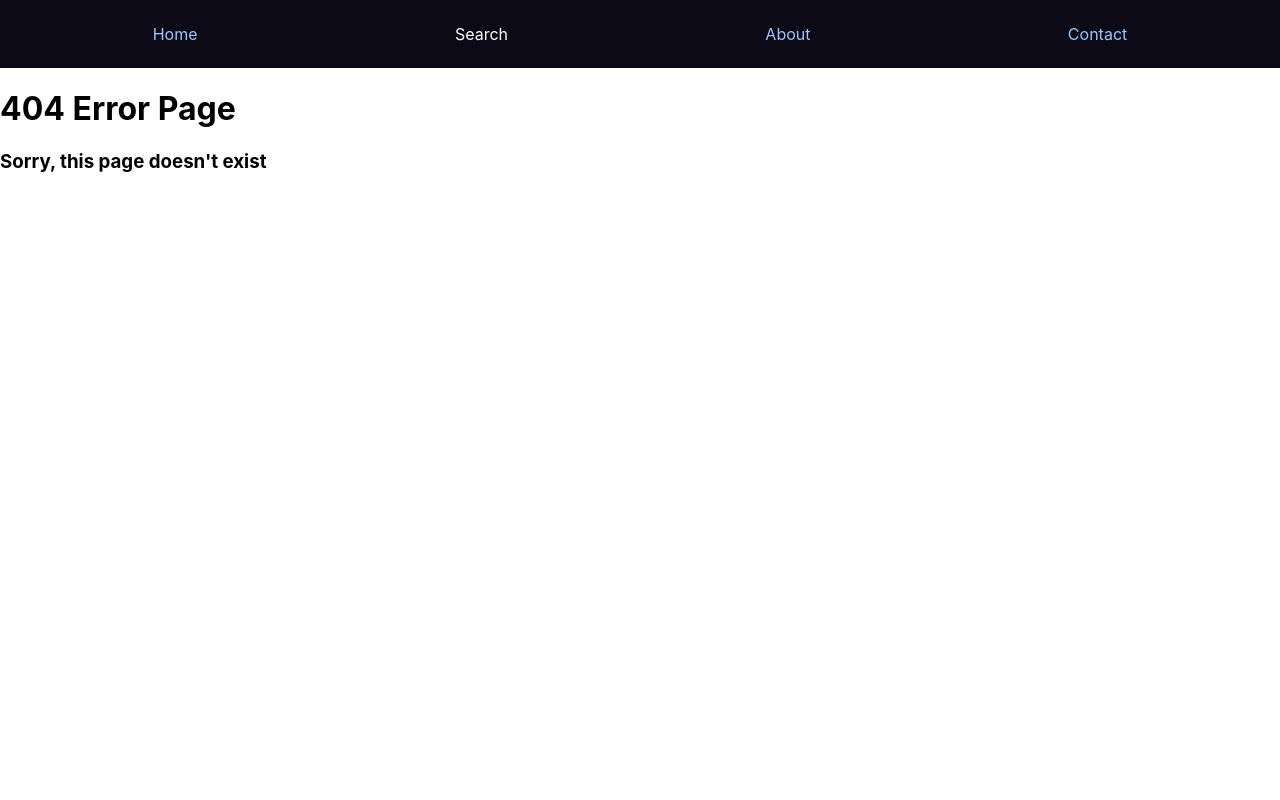
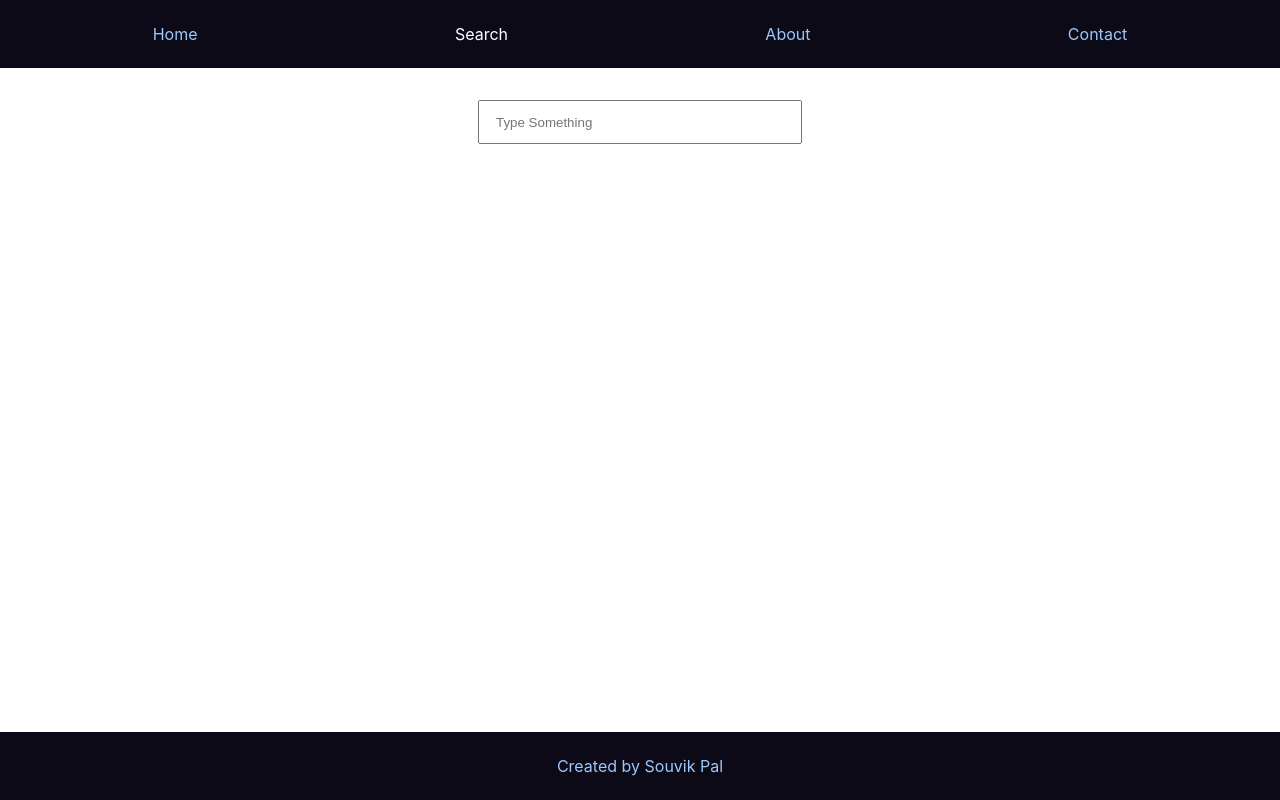
Before and after one commit to souvikpal2000/React-Practice, a React (Create React App) app in the folder live-imagesearch/: page /search in a window 1280 px wide. Before the commit this address had no page. Built offline with nearby package versions, Linux system fonts and the light colour scheme; no server answers.

Commit message:
Search Functionality Added

```diff
--- a/live-imagesearch/package.json
+++ b/live-imagesearch/package.json
@@ -6,6 +6,7 @@
     "@testing-library/jest-dom": "^5.16.2",
     "@testing-library/react": "^12.1.2",
     "@testing-library/user-event": "^13.5.0",
+    "axios": "^0.25.0",
     "react": "^17.0.2",
     "react-dom": "^17.0.2",
     "react-router-dom": "^5.3.0",
--- a/live-imagesearch/src/App.jsx
+++ b/live-imagesearch/src/App.jsx
@@ -2,7 +2,9 @@ import React from "react";
 import { Switch, Route } from "react-router-dom";
 
 import Navbar from "./Components/Navbar";
+import Footer from "./Components/Footer";
 import Home from "./Components/Home";
+import Search from "./Components/Search";
 import About from "./Components/About";
 import Contact from "./Components/Contact";
 import Error from "./Components/Error";
@@ -13,10 +15,12 @@ const App = () => {
             <Navbar />
             <Switch>
                 <Route path="/" component={Home} exact/>
+                <Route path="/search" component={Search} exact/>
                 <Route path="/about" component={About}/>
                 <Route path="/contact" component={Contact}/>
                 <Route component={Error}/>
             </Switch>
+            <Footer />
         </>
     )
 }
--- a/live-imagesearch/src/Components/About.jsx
+++ b/live-imagesearch/src/Components/About.jsx
@@ -3,8 +3,10 @@ import React from "react";
 const About = () => {
     return(
         <>
-            <h1>About Page</h1>
-            <h3>Welcome to my World</h3>
+            <div className="container">
+                <h1>About Page</h1>
+                <h3>Welcome to my World</h3>
+            </div>
         </>
     )
 }
--- a/live-imagesearch/src/Components/Contact.jsx
+++ b/live-imagesearch/src/Components/Contact.jsx
@@ -3,8 +3,10 @@ import React from "react";
 const Contact = () => {
     return(
         <>
-            <h1>Contact Page</h1>
-            <h3>Welcome to my World</h3>
+            <div className="container">
+                <h1>Contact Page</h1>
+                <h3>Welcome to my World</h3>
+            </div>
         </>
     )
 }
--- a/live-imagesearch/src/Components/Error.jsx
+++ b/live-imagesearch/src/Components/Error.jsx
@@ -4,9 +4,11 @@ import { NavLink } from "react-router-dom";
 const Error = () => {
     return(
         <>
-            <h1>404 Error Page</h1>
-            <h3>Sorry, this page doesn't exist</h3>
-            <NavLink to="/" className="goBack">Go Back</NavLink>
+            <div className="container">
+                <h1>404 Error Page</h1>
+                <h3>Sorry, this page doesn't exist</h3>
+                <NavLink to="/" className="goBack">Go Back</NavLink>
+            </div>
         </>
     )
 }
--- /dev/null
+++ b/live-imagesearch/src/Components/Footer.jsx
@@ -0,0 +1,13 @@
+import React from "react";
+
+const Footer = () => {
+    return(
+        <>
+            <div className="footContainer">
+                <p>Created by Souvik Pal</p>
+            </div>
+        </>
+    )
+}
+
+export default Footer;
--- a/live-imagesearch/src/Components/Home.jsx
+++ b/live-imagesearch/src/Components/Home.jsx
@@ -3,8 +3,10 @@ import React from "react";
 const Home = () => {
     return(
         <>
-            <h1>Home Page</h1>
-            <h3>Welcome to my World</h3>
+            <div className="container">
+                <h1>Home Page</h1>
+                <h3>Welcome to my World</h3>
+            </div>
         </>
     )
 }
--- a/live-imagesearch/src/Components/Image.jsx
+++ b/live-imagesearch/src/Components/Image.jsx
@@ -0,0 +1,28 @@
+import React from "react";
+import axios from "axios";
+
+window.img = "";
+
+const Image = (props) => {
+    const {image} = props;
+    const client_id = "4mB0CC1xdwTfTQGjF1v1uO9vS2Z8ubzBPd4X0B86IEU";
+    const fetchUrl = `https://api.unsplash.com/search/photos?client_id=${client_id}&query=${image}`;
+    const random = Math.floor(Math.random()*10);
+    (async function(){
+        const res = await axios.get(fetchUrl);
+        if((res.data.results).length !== 0){
+            console.log(res.data.results[random].urls.small_s3);
+            window.img = res.data.results[random].urls.small_s3;
+        }
+    })();
+
+    return(
+        <>
+            <div className="imgContainer">
+                {image !== "" ? <img src={window.img} alt={image} /> : null}
+            </div>
+        </>
+    )
+}
+
+export default Image;
--- a/live-imagesearch/src/Components/Search.jsx
+++ b/live-imagesearch/src/Components/Search.jsx
@@ -0,0 +1,22 @@
+import React, { useState } from "react";
+
+import Image from "./Image";
+
+const Search = () => {
+    const [text, setText] = useState("");
+    const setInput = (event) => {
+        const value = event.target.value;
+        setText(value);
+        console.log(value);
+    }
+    return(
+        <>
+            <div className="inputContainer">
+                <input type="text" value={text} placeholder="Type Something" onChange={setInput}/>
+            </div>
+            <Image image={text} />
+        </>
+    )
+}
+
+export default Search;
--- a/live-imagesearch/src/index.css
+++ b/live-imagesearch/src/index.css
@@ -1,10 +1,13 @@
-body {
+body, #root {
   margin: 0;
   font-family: -apple-system, BlinkMacSystemFont, 'Segoe UI', 'Roboto', 'Oxygen',
     'Ubuntu', 'Cantarell', 'Fira Sans', 'Droid Sans', 'Helvetica Neue',
     sans-serif;
   -webkit-font-smoothing: antialiased;
   -moz-osx-font-smoothing: grayscale;
+  display: flex;
+  flex-direction: column;
+  height: 100vh;
 }
 
 code {
@@ -15,7 +18,7 @@ code {
   text-decoration: none;
   color: rgb(156, 200, 252);
 }
-.navContainer{
+.navContainer, .footContainer{
   padding: 1.5rem;
   display: flex;
   justify-content: space-around;
@@ -24,3 +27,38 @@ code {
 .active{
   color: white !important;
 }
+.footContainer{
+  margin-top: auto;
+}
+p{
+  margin: 0;
+  color: rgb(156, 200, 252);
+}
+.container{
+  margin-top: auto;
+  display: flex;
+  flex-direction: column;
+  justify-content: center;
+  align-items: center;
+}
+.inputContainer{
+  margin-top: 2rem;
+  display: flex;
+  justify-content: center;
+}
+input{
+  width: 18rem;
+  height: 0.5rem;
+  padding: 1rem;
+  display: block;
+}
+img{
+  width: 30rem;
+  height: 25rem;
+}
+.imgContainer{
+  display: flex;
+  justify-content: center;
+  align-items: center;
+  margin-top: auto;
+}
```
Also changed, not shown: 1 other file (tests, documents, lock files or other folders).
